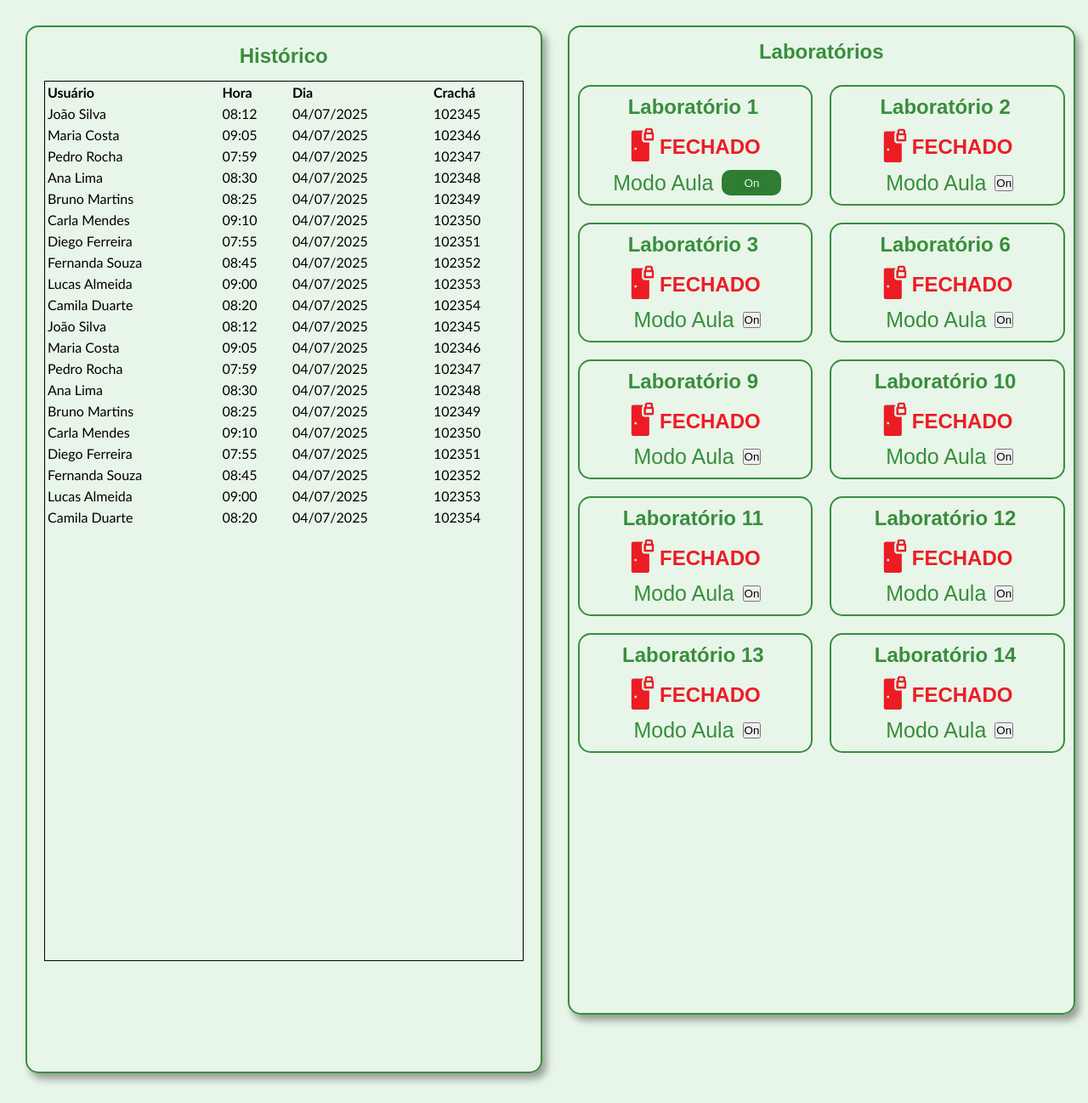
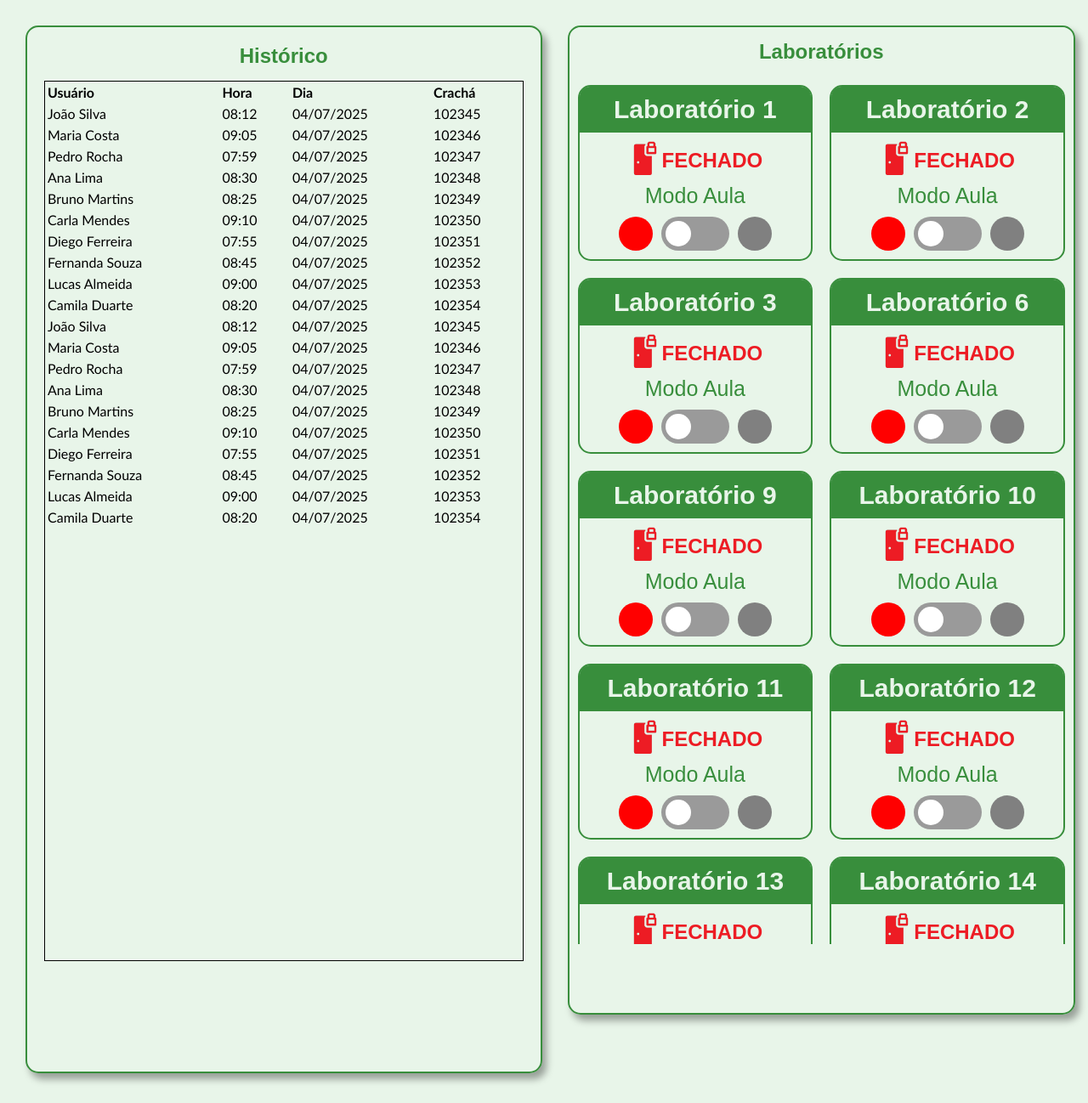
Before and after one commit to arthurgbrito/Fechadura_Eletronica, a PHP site: page /sistema.php in a window 1280 px wide. Shown: the part 100-1398 px from the top of the page at 85% size. Run offline with PHP 8.4, Linux system fonts and the light colour scheme; the visitor is signed in with stand-in values (Sample User, id 1).

Commit message:
adicionando leds ao projeto

```diff
--- a/estilos/style-sistema.css
+++ b/estilos/style-sistema.css
@@ -122,18 +122,25 @@ section#historico h1, .titulo_lab {
 .caixa-laboratorio {
     color: var(--Main-green);
     margin: 10px;
-    padding: 5px;
-    padding-right: 10px;
     border: 2px solid var(--Main-green);
     border-radius: 15px;
     text-align: center;
     display: flex;
     flex-direction: column;
     justify-content: space-between;
+
+}
+
+.caixa-laboratorio h1 {
+    background-color: var(--Main-green);
+    color: var(--Light-green);
+    border-radius: 12px 12px 0 0;
+    font-size: 30px;
+    padding: 10px 0;
 }
 
 .caixa-laboratorio > * {
-    margin: 5px;
+    margin-bottom: 10px;
 }
 
 .estado_porta{
@@ -157,15 +164,64 @@ section#historico h1, .titulo_lab {
     width: 100%;
     font-size: 25px;
     display: flex;
+    flex-direction: column;
     align-items: center;
     justify-content: center;
     gap: 10px;
 }
 
-#ativar1 {
-    width: 70px;
+.toggle-modo-aula {
+    display: flex;
+    flex-direction: row;
+    justify-content: center;
+    align-items: center;
+    gap: 10px;
+}
+
+.led {
+    width: 40px;
+    height: 40px;
+    border-radius: 50%;
+    background-color: #afafaf;
+}
+
+.toggle {
+    display: none;
+}
+
+.switch {
+    background-color: #9a9a9a;
+    position: relative;
+    width: 80px;
+    height: 40px;
+    border-radius: 50px;
+    display: flex;
+    align-items: center;
+    transition: all .5s ease-in-out;
+}
+
+.slider {
+    position: absolute;
+    left: 5px;
     height: 30px;
-    border-radius: 10px;
+    width: 30px;
+    background-color: white;
+    border-radius: 50%;
+    transition: all .5s ease-in-out;
+}
+
+.toggle:checked ~ .switch {
+    background-color: var(--Main-green);
+}
+
+.toggle:checked ~ .switch .slider {
+    transform: translateX(40px);
+}
+
+/*#ativar {
+    width: 80px;
+    height: 40px;
+    border-radius: 50px;
     border: none;
     background-color: var(--Dark-green);
     color: var(--Light-green);
@@ -176,7 +232,7 @@ section#historico h1, .titulo_lab {
     background-color: var(--Main-green);
     color: var(--Light-green);
     transform: translateX(2px) translateY(2px);
-}
+}*/
 
 @keyframes foco-secoes {
     0% {
--- a/templates/sistema.php
+++ b/templates/sistema.php
@@ -16,9 +16,10 @@
     <title>Sistema</title>
     <link rel="stylesheet" href="../estilos/style-sistema.css">
     <link rel="stylesheet" href="../estilos/medias-sistema.css">
+    <script src="../script.js"></script>
     <link rel="shortcut icon" href="../estilos/imagens/logo-tro.ico" type="image/x-icon">
 </head>
-<body>
+<body onload="ligaLed()">
 
     <header>
         <img src="../estilos/imagens/logo-tro.png" alt="Logo Curso">
@@ -31,39 +32,10 @@
             <iframe src="historico.html" id="mostra_Historico" frameborder="0"></iframe>
         </section>
         <section id="interacao_Porta">
-            <!--<div id="estado_Porta">
-                <h1>Estado da Porta</h1>
-                <div>
-                    <img src="../estilos/imagens/porta-fechada.png" alt="porta-aberta">
-                    <h2>FECHADO</h2>
-                </div>
-            </div>
-
-            <div id="modo_Aula">
-                <h1>Modo Aula</h1>
-
-                <div class="inter-User">
-                    <div class="estado">
-                        <label for="modoToggle" class="label_Toggle">Desativado</label>
-                        <label class="caixa-checkbox">
-                            <input type="checkbox" id="modoToggle">
-                            <span class="slider"></span>
-                        </label>
-
-                    </div>
-
-                    <div class="entrada-motivo">
-                        <label for="motivo">Motivo:</label>
-                        <select name="motivos" id="motivo">
-                            <option value="Aula no Laboratório"></option>
-                            <option value="Aberto para práticas"></option>
-                            <option value="Outro"></option>
-                        </select>
-                    </div>
-                </div>
-
+            <!--
                 <button onclick="window.location.href='ligaled.php?acao=on'">Ativar Modo Aula</button>
-            </div>-->
+                onclick = ligaLed()
+                -->
 
         <h1 class="titulo_lab">Laboratórios</h1>
 
@@ -75,8 +47,16 @@
                     <h2>FECHADO</h2>
                 </div>
                 <div class="modo_aula">
-                    <label for="ativar">Modo Aula</label>
-                    <input type="button" value="On" id="ativar1" onclick = ligaLed()>
+                    <label for="toggle1">Modo Aula</label>
+
+                    <div class="toggle-modo-aula">
+                        <div class="led" id="led_R_1"></div>
+                        <input type="checkbox" name="on/off" id="toggle1" class="toggle" onclick="liga_Led('1')">
+                        <label for="toggle1" class="switch">
+                            <span class="slider"></span>
+                        </label>
+                        <div class="led" id="led_G_1"></div>
+                    </div>
                 </div>
             </div>
             <div class="caixa-laboratorio">
@@ -86,8 +66,16 @@
                     <h2>FECHADO</h2>
                 </div>
                     <div class="modo_aula">
-                    <label for="ativar">Modo Aula</label>
-                    <input type="button" value="On" id="ativar">
+                        <label for="toggle2">Modo Aula</label>
+
+                        <div class="toggle-modo-aula">
+                            <div class="led" id="led_R_2"></div>
+                            <input type="checkbox" name="on/off" id="toggle2" class="toggle" onclick="liga_Led('2')">
+                            <label for="toggle2" class="switch">
+                                <span class="slider"></span>
+                            </label>
+                            <div class="led" id="led_G_2"></div>
+                        </div>
                 </div>
             </div>
 
@@ -98,8 +86,16 @@
                     <h2>FECHADO</h2>
                 </div>
                     <div class="modo_aula">
-                    <label for="ativar">Modo Aula</label>
-                    <input type="button" value="On" id="ativar">
+                        <label for="toggle3">Modo Aula</label>
+
+                        <div class="toggle-modo-aula">
+                            <div class="led" id="led_R_3"></div>
+                            <input type="checkbox" name="on/off" id="toggle3" class="toggle" onclick="liga_Led('3')">
+                            <label for="toggle3" class="switch">
+                                <span class="slider"></span>
+                            </label>
+                            <div class="led" id="led_G_3"></div>
+                        </div>
                 </div>
             </div>
 
@@ -110,8 +106,16 @@
                     <h2>FECHADO</h2>
                 </div>
                     <div class="modo_aula">
-                    <label for="ativar">Modo Aula</label>
-                    <input type="button" value="On" id="ativar">
+                        <label for="toggle6">Modo Aula</label>
+
+                        <div class="toggle-modo-aula">
+                            <div class="led" id="led_R_6"></div>
+                            <input type="checkbox" name="on/off" id="toggle6" class="toggle" onclick="liga_Led('6')">
+                            <label for="toggle6" class="switch">
+                                <span class="slider"></span>
+                            </label>
+                            <div class="led" id="led_G_6"></div>
+                        </div>
                 </div>
             </div>
 
@@ -122,8 +126,16 @@
                     <h2>FECHADO</h2>
                 </div>
                     <div class="modo_aula">
-                    <label for="ativar">Modo Aula</label>
-                    <input type="button" value="On" id="ativar">
+                        <label for="toggle9">Modo Aula</label>
+
+                        <div class="toggle-modo-aula">
+                            <div class="led" id="led_R_9"></div>
+                            <input type="checkbox" name="on/off" id="toggle9" class="toggle" onclick="liga_Led('9')">
+                            <label for="toggle9" class="switch">
+                                <span class="slider"></span>
+                            </label>
+                            <div class="led" id="led_G_9"></div>
+                        </div>
                 </div>
             </div>
 
@@ -134,8 +146,16 @@
                     <h2>FECHADO</h2>
                 </div>
                     <div class="modo_aula">
-                    <label for="ativar">Modo Aula</label>
-                    <input type="button" value="On" id="ativar">
+                        <label for="toggle10">Modo Aula</label>
+
+                        <div class="toggle-modo-aula">
+                            <div class="led" id="led_R_10"></div>
+                            <input type="checkbox" name="on/off" id="toggle10" class="toggle" onclick="liga_Led('10')">
+                            <label for="toggle10" class="switch">
+                                <span class="slider"></span>
+                            </label>
+                            <div class="led" id="led_G_10"></div>
+                        </div>
                 </div>
             </div>
 
@@ -146,8 +166,16 @@
                     <h2>FECHADO</h2>
                 </div>
                     <div class="modo_aula">
-                    <label for="ativar">Modo Aula</label>
-                    <input type="button" value="On" id="ativar">
+                        <label for="toggle11">Modo Aula</label>
+
+                        <div class="toggle-modo-aula">
+                            <div class="led" id="led_R_11"></div>
+                            <input type="checkbox" name="on/off" id="toggle11" class="toggle" onclick="liga_Led('11')">
+                            <label for="toggle11" class="switch">
+                                <span class="slider"></span>
+                            </label>
+                            <div class="led" id="led_G_11"></div>
+                        </div>
                 </div>
             </div>
 
@@ -158,8 +186,16 @@
                     <h2>FECHADO</h2>
                 </div>
                     <div class="modo_aula">
-                    <label for="ativar">Modo Aula</label>
-                    <input type="button" value="On" id="ativar">
+                        <label for="toggle12">Modo Aula</label>
+
+                        <div class="toggle-modo-aula">
+                            <div class="led" id="led_R_12"></div>
+                            <input type="checkbox" name="on/off" id="toggle12" class="toggle" onclick="liga_Led('12')">
+                            <label for="toggle12" class="switch">
+                                <span class="slider"></span>
+                            </label>
+                            <div class="led" id="led_G_12"></div>
+                        </div>
                 </div>
             </div>
 
@@ -170,8 +206,16 @@
                     <h2>FECHADO</h2>
                 </div>
                     <div class="modo_aula">
-                    <label for="ativar">Modo Aula</label>
-                    <input type="button" value="On" id="ativar">
+                        <label for="toggle13">Modo Aula</label>
+
+                        <div class="toggle-modo-aula">
+                            <div class="led" id="led_R_13"></div>
+                            <input type="checkbox" name="on/off" id="toggle13" class="toggle" onclick="liga_Led('13')">
+                            <label for="toggle13" class="switch">
+                                <span class="slider"></span>
+                            </label>
+                            <div class="led" id="led_G_13"></div>
+                        </div>
                 </div>
             </div>
 
@@ -182,8 +226,16 @@
                     <h2>FECHADO</h2>
                 </div>
                     <div class="modo_aula">
-                    <label for="ativar">Modo Aula</label>
-                    <input type="button" value="On" id="ativar">
+                        <label for="toggle14">Modo Aula</label>
+
+                        <div class="toggle-modo-aula">
+                            <div class="led" id="led_R_14"></div>
+                            <input type="checkbox" name="on/off" id="toggle14" class="toggle" onclick="liga_Led('14')">
+                            <label for="toggle14" class="switch">
+                                <span class="slider"></span>
+                            </label>
+                            <div class="led" id="led_G_14"></div>
+                        </div>
                 </div>
             </div>
         </div>
```
Also changed, not shown: script.js (added, +25 -0 lines). Lines whose indentation alone changed are shown as unchanged.
